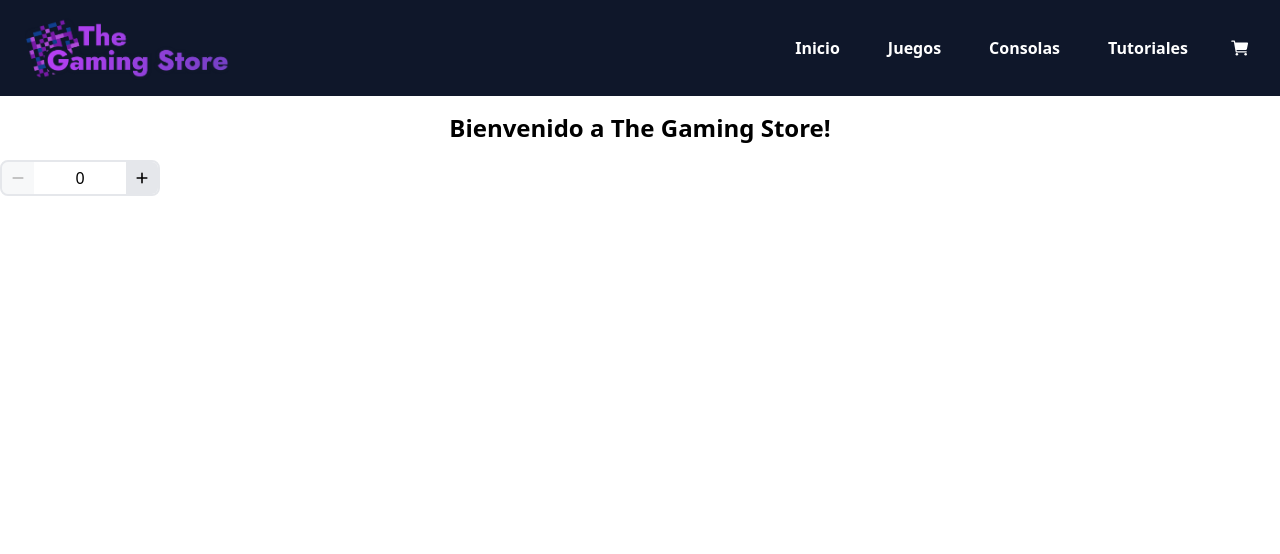
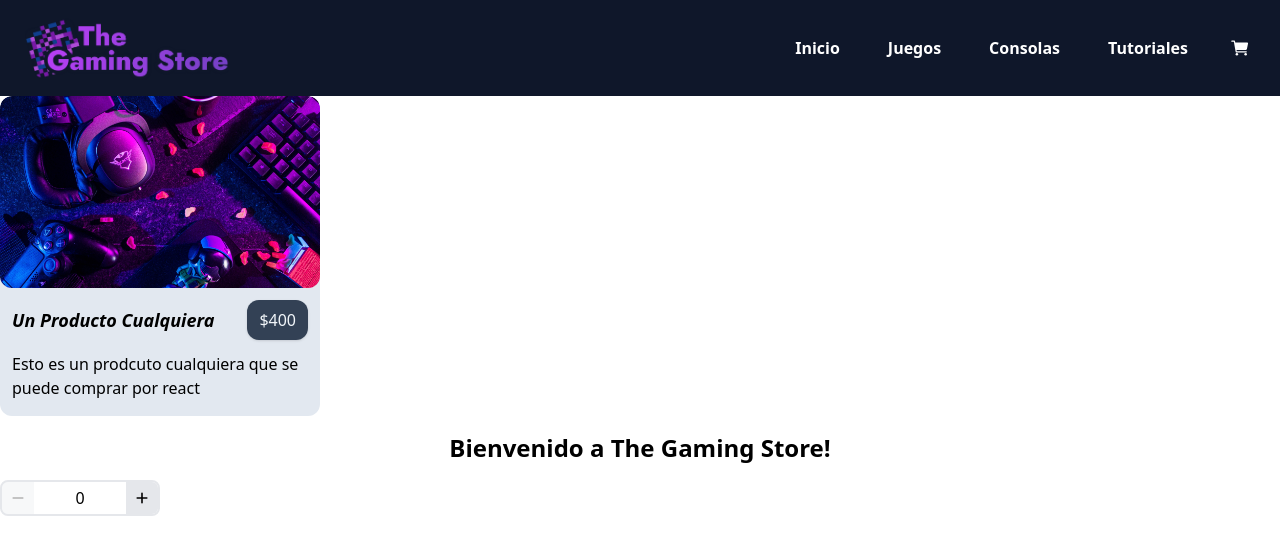
Before and after one commit to santi28/CoderHouser-GamingStore, a React (Create React App) app: page / in a window 1280 px wide. Shown: the top 554 px of the page. Built offline with nearby package versions, Linux system fonts and the light colour scheme.

Commit message:
añadido card de producto

```diff
--- /dev/null
+++ b/src/components/Item.jsx
@@ -0,0 +1,18 @@
+function Item({ img, alt, title, price, children }) {
+  return (
+    <article
+      className="flex flex-col gap-3 overflow-hidden w-80 rounded-xl bg-slate-200">
+      <img
+        className="object-cover w-full h-48 rounded-xl"
+        src={img}
+        alt={alt}/>
+      <div className="flex items-center justify-between px-3">
+        <h3 className="text-lg italic font-bold">{title}</h3>
+        <span className="p-2 px-3 shadow text-slate-100 rounded-xl bg-slate-700">{price}</span>
+      </div>
+      <p className="px-3 pb-4">{children}</p>
+    </article>
+  )
+}
+
+export default Item
--- a/src/components/ItemListContainer.jsx
+++ b/src/components/ItemListContainer.jsx
@@ -1,6 +1,17 @@
+import Item from './Item';
+
 function ItemListContainer({ greeting }) {
   return (
-    <h1 className="py-4 text-2xl font-bold text-center">{ greeting || 'Aqui va el catalogo' }</h1>
+    <>
+      <Item
+        img="images/gaming.jpg"
+        alt="Texto alternativo para una imagen"
+        title="Un Producto Cualquiera"
+        price="$400">
+        Esto es un prodcuto cualquiera que se puede comprar por react
+      </Item>
+      <h1 className="py-4 text-2xl font-bold text-center">{ greeting || 'Aqui va el catalogo' }</h1>
+    </>
   )
 }
 
```
Also changed, not shown: public/images/gaming.jpg (added).
